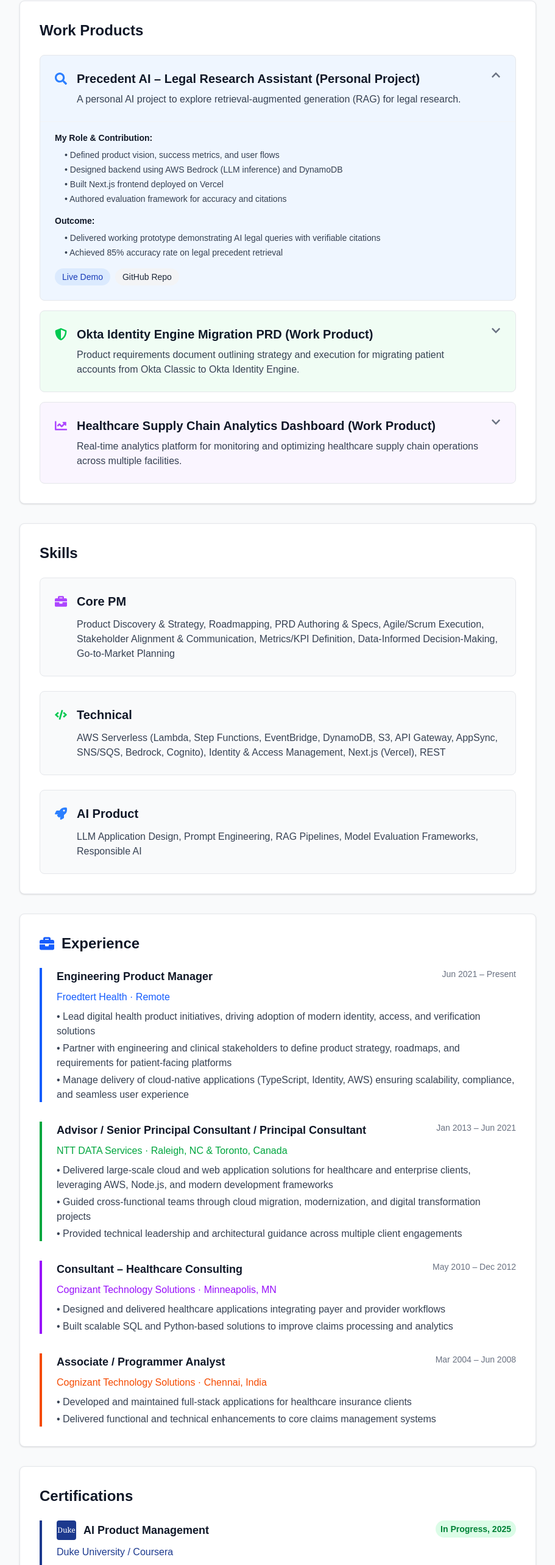
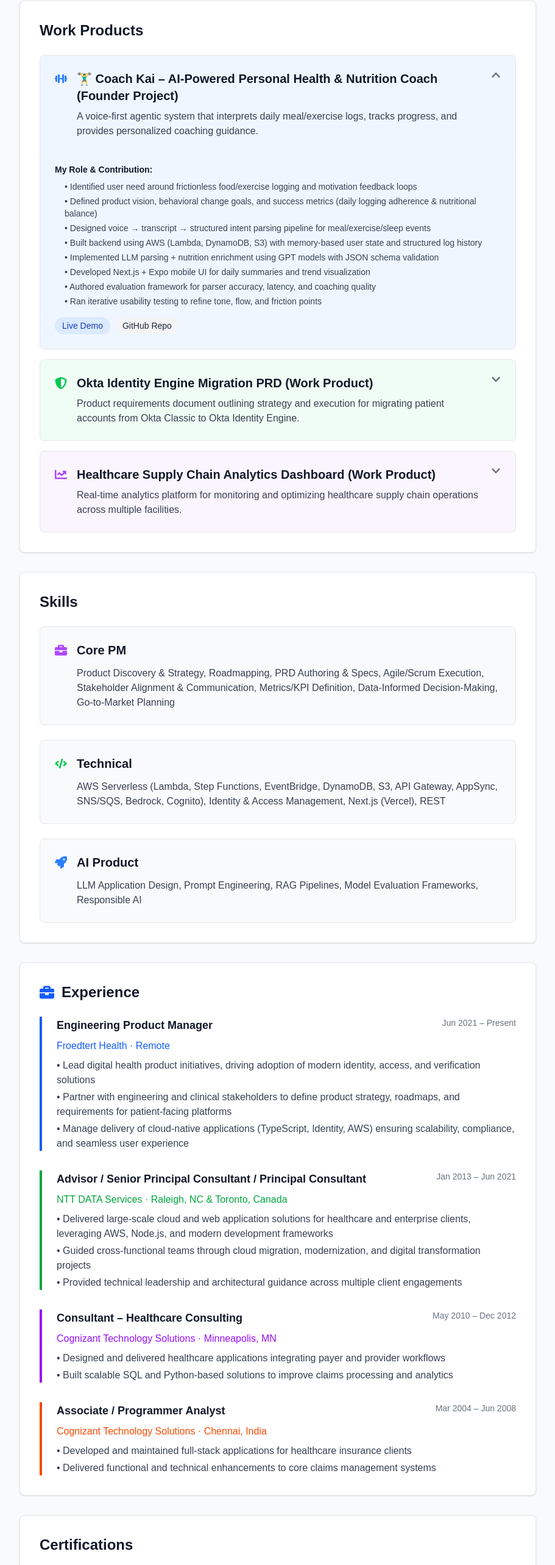
Before and after one commit to varunraj/varunraj-me, a Next.js app: page / in a window 1280 px wide. Shown: the part 1124-3690 px from the top of the page at 61% size, without its empty margins (184-1095 px from the left). Built offline with nearby package versions, Linux system fonts and the light colour scheme.

Commit message:
Revamp portfolio to showcase Coach Kai project, highlighting AI-powered health coaching features, updated design elements, and refined educational credentials.

```diff
--- a/src/app/page.tsx
+++ b/src/app/page.tsx
@@ -18,6 +18,7 @@
   FaSearch,
   FaShieldAlt,
   FaChartLine,
+  FaDumbbell,
 } from "react-icons/fa";
 import Image from "next/image";
 import { useState } from "react";
@@ -48,6 +49,8 @@
               <a
                 href="mailto:varunraj82@gmail.com"
                 className="flex items-center space-x-2 hover:text-blue-600 transition-colors"
+                target="_blank"
+                rel="noopener noreferrer"
               >
                 <FaEnvelope />
                 <span>varunraj82@gmail.com</span>
@@ -55,6 +58,8 @@
               <a
                 href="tel:+19194506245"
                 className="flex items-center space-x-2 hover:text-blue-600 transition-colors"
+                target="_blank"
+                rel="noopener noreferrer"
               >
                 <FaPhone />
                 <span>(919) 450-6245</span>
@@ -68,12 +73,16 @@
               <a
                 href="https://github.com/varunraj"
                 className="text-gray-500 hover:text-gray-900 transition-colors"
+                target="_blank"
+                rel="noopener noreferrer"
               >
                 <FaGithub size={24} />
               </a>
               <a
                 href="https://linkedin.com/in/varunraj537"
                 className="text-gray-500 hover:text-blue-600 transition-colors"
+                target="_blank"
+                rel="noopener noreferrer"
               >
                 <FaLinkedin size={24} />
               </a>
@@ -192,16 +201,17 @@
                 <div className="flex justify-between items-start">
                   <div className="flex items-start gap-4 flex-1">
                     <div className="flex-shrink-0 mt-1">
-                      <FaSearch className="text-blue-500 text-xl" />
+                      <FaDumbbell className="text-blue-500 text-xl" />
                     </div>
                     <div className="flex-1">
                       <h3 className="text-xl font-semibold text-gray-900 mb-2">
-                        Precedent AI – Legal Research Assistant (Personal
-                        Project)
+                        🏋️‍♂️ Coach Kai – AI-Powered Personal Health & Nutrition Coach
+                        (Founder Project)
                       </h3>
                       <p className="text-gray-700">
-                        A personal AI project to explore retrieval-augmented
-                        generation (RAG) for legal research.
+                        A voice-first agentic system that interprets daily
+                        meal/exercise logs, tracks progress, and provides
+                        personalized coaching guidance.
                       </p>
                     </div>
                   </div>
@@ -224,45 +234,54 @@
                       </h4>
                       <ul className="text-sm text-gray-700 space-y-1 ml-4">
                         <li>
-                          • Defined product vision, success metrics, and user
-                          flows
+                          • Identified user need around frictionless food/exercise
+                          logging and motivation feedback loops
                         </li>
                         <li>
-                          • Designed backend using AWS Bedrock (LLM inference)
-                          and DynamoDB
-                        </li>
-                        <li>• Built Next.js frontend deployed on Vercel</li>
-                        <li>
-                          • Authored evaluation framework for accuracy and
-                          citations
-                        </li>
-                      </ul>
-                    </div>
-                    <div>
-                      <h4 className="text-sm font-semibold text-gray-900 mb-2">
-                        Outcome:
-                      </h4>
-                      <ul className="text-sm text-gray-700 space-y-1 ml-4">
-                        <li>
-                          • Delivered working prototype demonstrating AI legal
-                          queries with verifiable citations
+                          • Defined product vision, behavioral change goals, and
+                          success metrics (daily logging adherence & nutritional
+                          balance)
                         </li>
                         <li>
-                          • Achieved 85% accuracy rate on legal precedent
-                          retrieval
+                          • Designed voice → transcript → structured intent parsing
+                          pipeline for meal/exercise/sleep events
+                        </li>
+                        <li>
+                          • Built backend using AWS (Lambda, DynamoDB, S3) with
+                          memory-based user state and structured log history
+                        </li>
+                        <li>
+                          • Implemented LLM parsing + nutrition enrichment using
+                          GPT models with JSON schema validation
+                        </li>
+                        <li>
+                          • Developed Next.js + Expo mobile UI for daily summaries
+                          and trend visualization
+                        </li>
+                        <li>
+                          • Authored evaluation framework for parser accuracy,
+                          latency, and coaching quality
+                        </li>
+                        <li>
+                          • Ran iterative usability testing to refine tone, flow,
+                          and friction points
                         </li>
                       </ul>
                     </div>
                     <div className="flex flex-wrap gap-2">
                       <a
-                        href="#"
+                        href="http://coachkai.life/"
                         className="px-3 py-1 bg-blue-100 text-blue-800 text-sm rounded-full hover:bg-blue-200 transition-colors"
+                        target="_blank"
+                        rel="noopener noreferrer"
                       >
                         Live Demo
                       </a>
                       <a
-                        href="#"
+                        href="https://github.com/varunraj/kai-app"
                         className="px-3 py-1 bg-gray-100 text-gray-800 text-sm rounded-full hover:bg-gray-200 transition-colors"
+                        target="_blank"
+                        rel="noopener noreferrer"
                       >
                         GitHub Repo
                       </a>
@@ -345,12 +364,16 @@
                       <a
                         href="#"
                         className="px-3 py-1 bg-green-100 text-green-800 text-sm rounded-full hover:bg-green-200 transition-colors"
+                        target="_blank"
+                        rel="noopener noreferrer"
                       >
                         PDF Document
                       </a>
                       <a
                         href="#"
                         className="px-3 py-1 bg-gray-100 text-gray-800 text-sm rounded-full hover:bg-gray-200 transition-colors"
+                        target="_blank"
+                        rel="noopener noreferrer"
                       >
                         Case Study
                       </a>
@@ -434,12 +457,16 @@
                       <a
                         href="#"
                         className="px-3 py-1 bg-purple-100 text-purple-800 text-sm rounded-full hover:bg-purple-200 transition-colors"
+                        target="_blank"
+                        rel="noopener noreferrer"
                       >
                         Live Demo
                       </a>
                       <a
                         href="#"
                         className="px-3 py-1 bg-gray-100 text-gray-800 text-sm rounded-full hover:bg-gray-200 transition-colors"
+                        target="_blank"
+                        rel="noopener noreferrer"
                       >
                         Case Study
                       </a>
@@ -637,38 +664,38 @@
           </h2>
 
           <div className="space-y-8">
-            <div className="border-l-4 border-blue-900 pl-6">
+            <div className="border-l-4 border-teal-600 pl-6">
               <div className="flex justify-between items-start mb-2">
                 <div className="flex items-center gap-3">
-                  <div className="w-8 h-8 bg-blue-900 rounded flex items-center justify-center flex-shrink-0">
-                    <span className="text-white font-serif text-xs font-medium">
-                      Duke
+                  <div className="w-8 h-8 bg-teal-600 rounded flex items-center justify-center flex-shrink-0">
+                    <span className="text-white text-xs font-semibold">
+                      AI
                     </span>
                   </div>
                   <h3 className="text-lg font-semibold text-gray-900">
-                    AI Product Management
+                    Agentic AI Certificate
                   </h3>
                 </div>
-                <span className="text-sm font-semibold text-green-700 bg-green-100 px-2 py-1 rounded-full">
-                  In Progress, 2025
+                <span className="text-sm font-semibold text-teal-700 bg-teal-100 px-2 py-1 rounded-full">
+                  Completed, 2025
                 </span>
               </div>
-              <p className="text-blue-900 font-medium mb-2">
-                Duke University / Coursera
+              <p className="text-teal-700 font-medium mb-2">
+                DeepLearning.AI
               </p>
               <p className="text-gray-700">
-                Advanced certification program focused on AI product management,
-                covering LLM applications, responsible AI practices, and product
-                strategy for AI-powered solutions.
+                Hands-on program led by Andrew Ng on building agentic AI systems
+                that orchestrate tools, automate workflows, and deliver measurable
+                business outcomes.
               </p>
               <div className="mt-3">
                 <a
-                  href="https://www.coursera.org/specializations/ai-product-management-duke"
+                  href="https://www.deeplearning.ai/"
                   target="_blank"
                   rel="noopener noreferrer"
-                  className="inline-flex items-center text-blue-600 hover:text-blue-800 transition-colors"
+                  className="inline-flex items-center text-teal-600 hover:text-teal-800 transition-colors"
                 >
-                  <span>View Course Details</span>
+                  <span>View Program</span>
                   <svg
                     className="w-4 h-4 ml-1"
                     fill="none"
```
